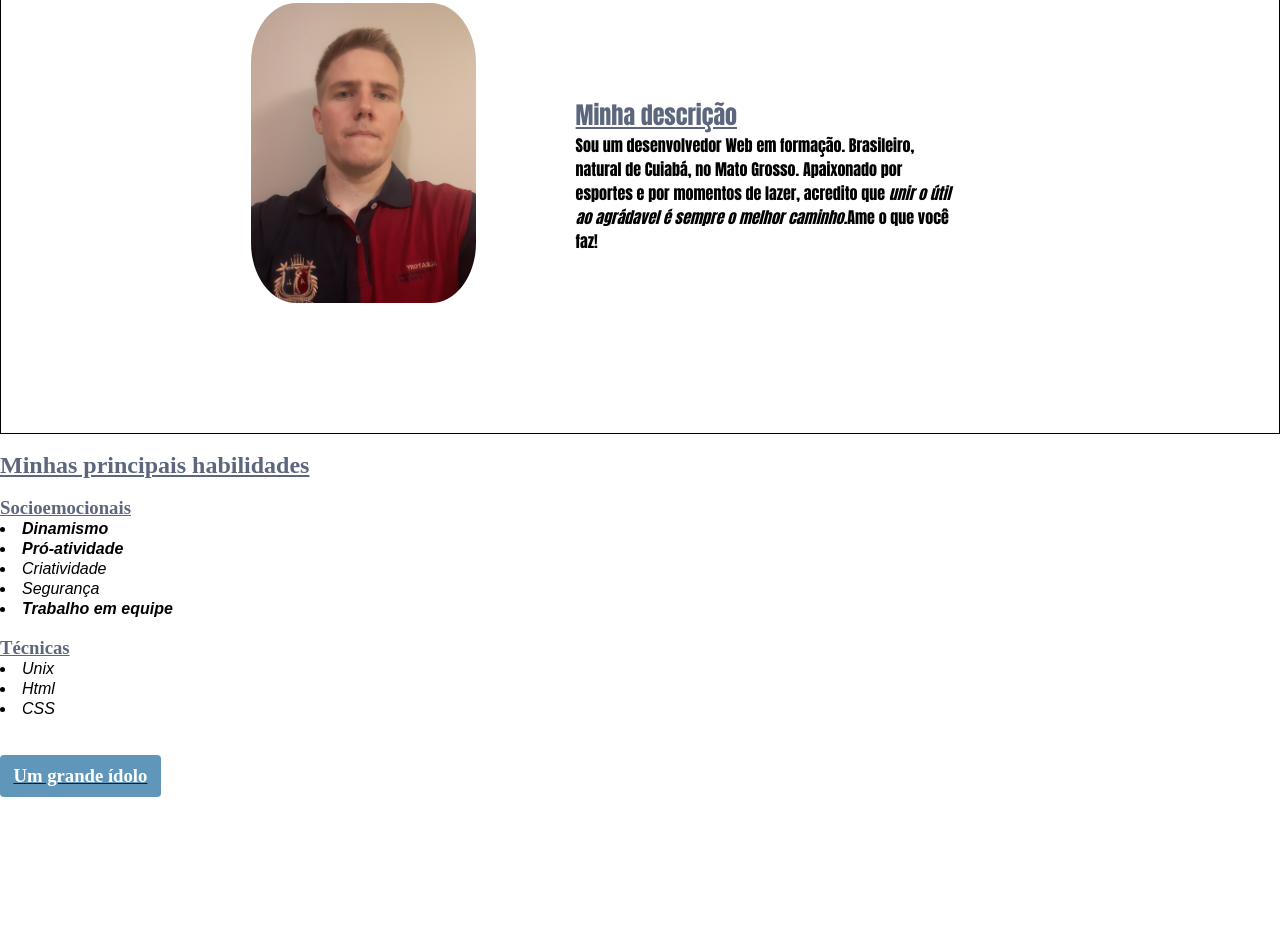
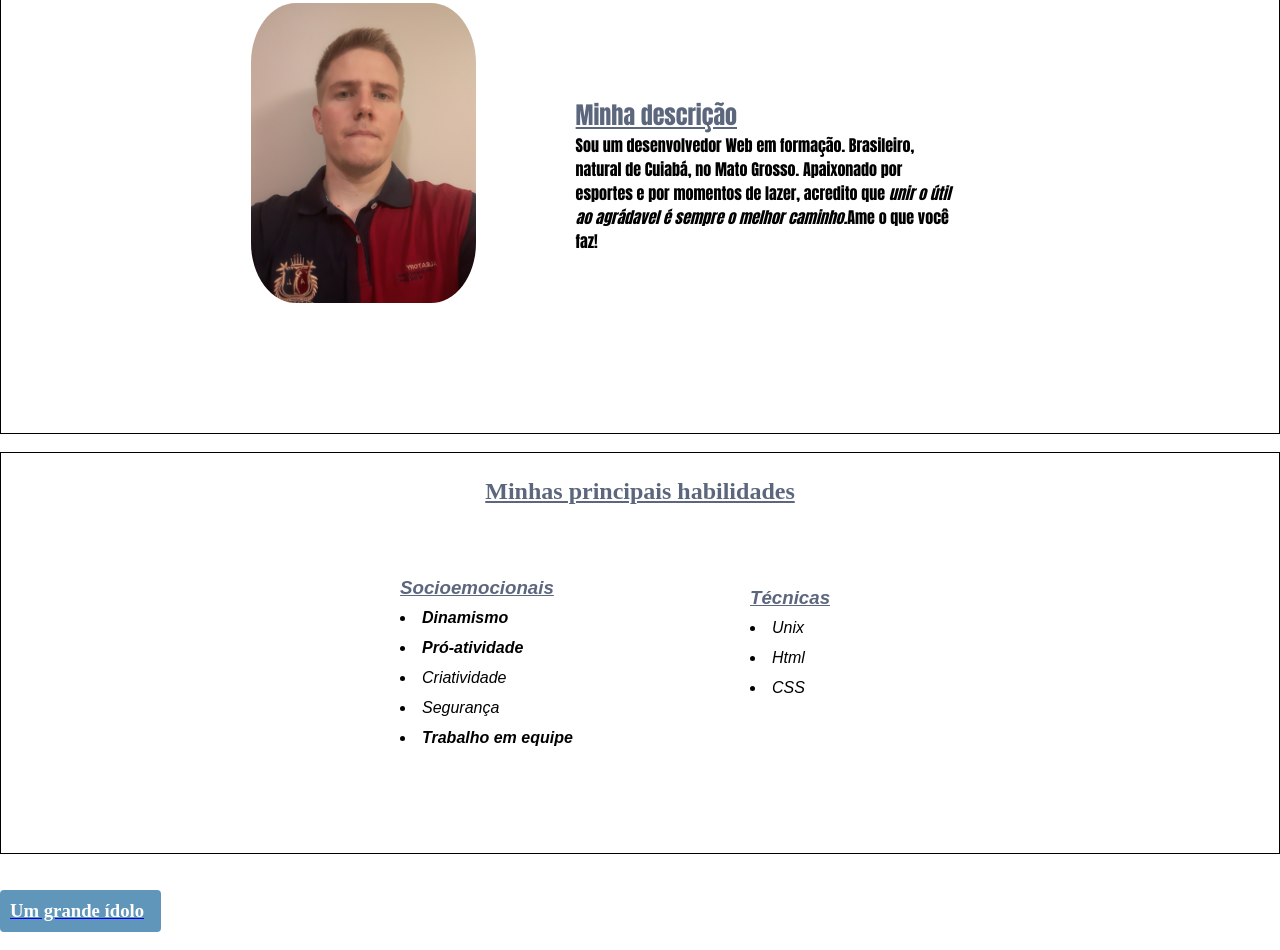
Before and after one commit to Joseluisdemeneghi/Joseluisdemeneghi.github.io, a plain HTML site: page index.html in a window 1280 px wide. Shown: the part 1129-2079 px from the top of the page. Before the commit the page ends 1944 px from the top, so only its background shows below. Drawn offline with Linux system fonts and the light colour scheme.

Commit message:
novas alterações de estilo - habilidades

```diff
--- a/index.html
+++ b/index.html
@@ -45,19 +45,31 @@
     </div>
     <br><br>
     <div class="habilidade">
+        <div class="titulo">
             <h2 id="habil">Minhas principais habilidades</h2>
+
+        </div>
         <br>
+        <div class="itens">
+        <div class="socio">
             <h3>Socioemocionais</h3>
             <li><strong>Dinamismo</strong></li>
             <li><strong>Pró-atividade</strong></li>
             <li>Criatividade</li>
             <li>Segurança</li>
             <li><strong>Trabalho em equipe</strong></li>
+
+        </div>
             <br>
+        <div class="tecnica">
             <h3>Técnicas</h3>
             <li>Unix</li>
             <li>Html</li>
             <li>CSS</li>
+
+        </div>
+
+        </div>
 
     </div>
     <br><br>
--- a/style.css
+++ b/style.css
@@ -45,15 +45,33 @@ body {
 
 }
 .habilidade {
-    border 1px solid black;
+    border: 1px solid black;
+    height: 400px;
 }
-li {
-    line-height: 20px;
+.titulo {
+    text-align: center;
+    padding-top: 25px;
+}
+.itens {
+    line-height: 30px;
     font-family: Arial, Helvetica, sans-serif;
     font-style: oblique;
+    display: inline-block;
 }
-h2,
-h3 {
+.socio {
+    position: absolute;
+    float: left;
+    width: 300px;
+    height: 200px;
+    left: 400px;
+    padding-top: 50px;
+}
+.tecnica {
+    position: absolute;
+    left: 750px;
+    padding-top: 30px;
+}
+h2, h3 {
     text-decoration: underline;
     color: #5c677d;
 }
@@ -65,7 +83,6 @@ h3 {
     padding: 10px;
     border-radius: 4px;
     width: 11%;
-    text-align: center;
 }
 .circled {
     border-radius: 20%;
```
Lines whose indentation alone changed are shown as unchanged.
